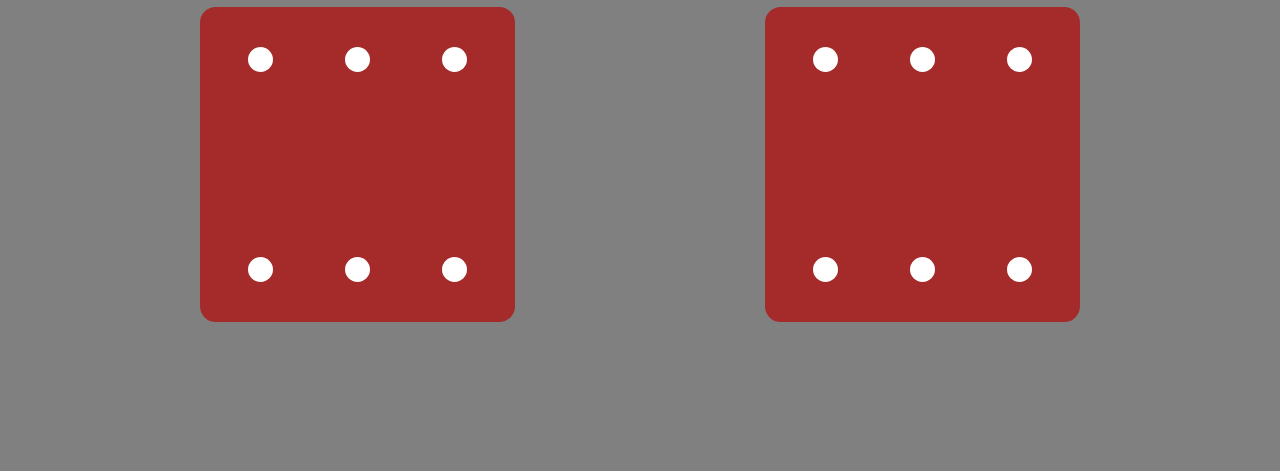
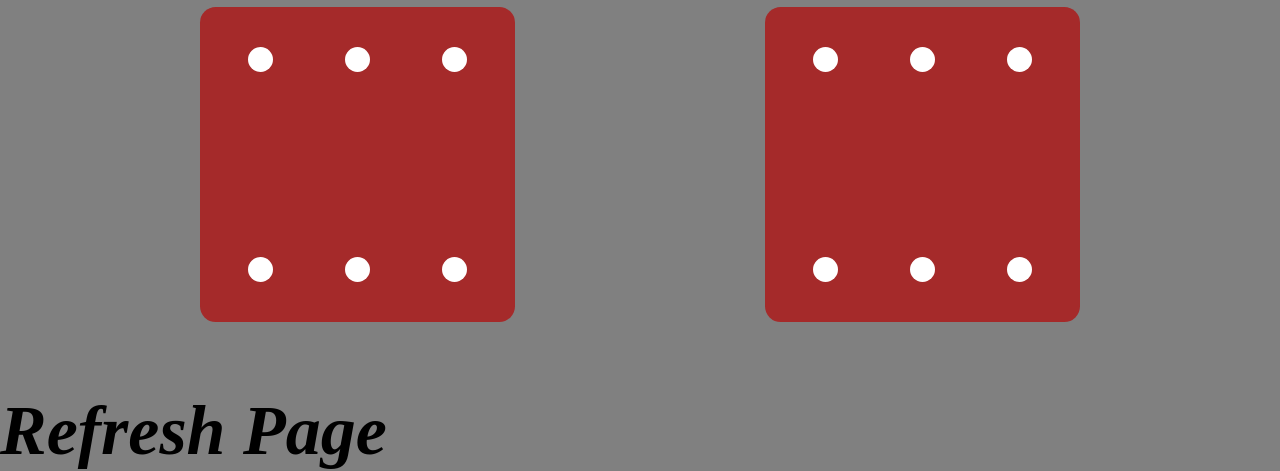
Before and after one commit to hemantsinghdev/appbrewery-dicegame, a plain HTML site: page index.html in a window 1280 px wide. Shown: the part 409-880 px from the top of the page. Before the commit the page ends 800 px from the top, so only its background shows below. Drawn offline with Linux system fonts and the light colour scheme.

Commit message:
Update index.html

```diff
--- a/index.html
+++ b/index.html
@@ -48,6 +48,9 @@
             </div>
         </div>
     </div>
+    <div class="footer">
+        <h2>Refresh Page</h2>
+    </div>
 
     <script src="script.js"></script>
 </body>
```
